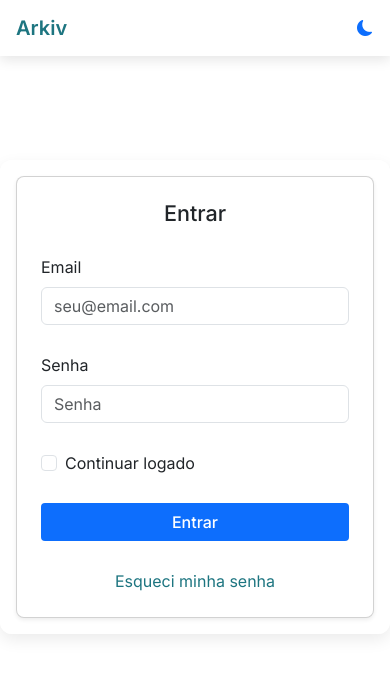
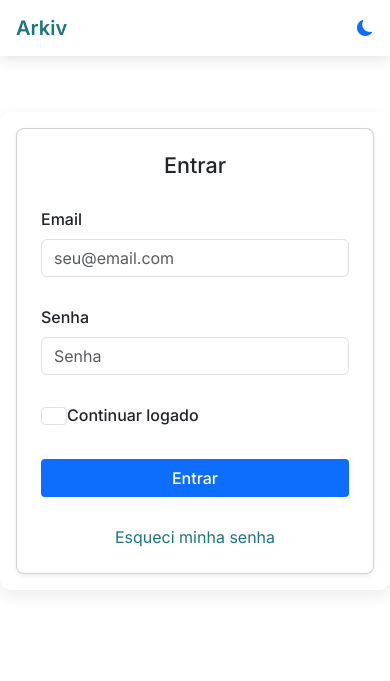
Before and after one commit to BrunoRochaBelo/arkiv, a Flask app: a page that uses arkiv_app/templates/base.html in a window 390 px wide. Shown: the top 681 px of the page. Run offline with Flask 3, Linux system fonts and the light colour scheme.

Commit message:
feat(ui): refactor layout and styles

```diff
--- /dev/null
+++ b/arkiv_app/static/css/forms.css
@@ -0,0 +1,21 @@
+/* Form refinements */
+label {
+  font-weight: 500;
+  margin-bottom: 0.25rem;
+}
+input,
+select,
+textarea {
+  width: 100%;
+  padding: 0.5rem 0.75rem;
+  border-radius: 6px;
+  border: 1px solid #ccc;
+  background-color: var(--bg-color);
+}
+input:focus,
+select:focus,
+textarea:focus {
+  outline: none;
+  border-color: var(--accent);
+  box-shadow: 0 0 0 3px rgba(40, 160, 176, 0.35);
+}
--- /dev/null
+++ b/arkiv_app/static/css/reset-overrides.css
@@ -0,0 +1,18 @@
+/* Normalize elements reset by default */
+ul {
+  list-style: disc inside;
+}
+
+h1,
+h2,
+h3,
+h4,
+h5,
+h6 {
+  margin-bottom: 1rem;
+}
+
+hr {
+  margin: 2rem 0;
+  border-color: #e5e5e5;
+}
--- a/arkiv_app/static/css/style.css
+++ b/arkiv_app/static/css/style.css
@@ -11,7 +11,10 @@
   --w-normal: 400;
   --w-medium: 500;
   --w-semibold: 600;
-  --navbar-height: 64px; /* ⇠ altura real da navbar */
+  --navbar-height: 64px; /* altura real da navbar */
+  --z-navbar: 1050;
+  --z-modal: 1060;
+  --z-tooltip: 1070;
 }
 
 [data-theme="dark"] {
@@ -32,8 +35,6 @@ body {
   color: var(--text-color);
   background: var(--bg-color);
   line-height: 1.5;
-  /* reserva espaço real p/ navbar, ajustável por var */
-  padding-top: var(--navbar-height);
 }
 
 /* ---------- Links & Botões ---------- */
@@ -147,7 +148,7 @@ button:hover,
   -webkit-backdrop-filter: blur(10px);
   max-width: 1200px;
   width: 100%;
-  margin: 1rem auto;
+  margin: calc(var(--navbar-height) + 1rem) auto 1rem;
   padding: 2rem;
   border-radius: 12px;
   box-shadow: 0 6px 16px rgba(0, 0, 0, 0.08);
@@ -306,7 +333,7 @@ ul li::before {
   }
   .floating-container {
     padding: 1rem;
-    margin: var(--navbar-height) auto 0;
+    margin: calc(var(--navbar-height) + 0.5rem) auto 0;
   }
 }
 @media (max-width: 576px) {
--- /dev/null
+++ b/arkiv_app/static/js/user-modal.js
@@ -0,0 +1,13 @@
+ document.addEventListener('DOMContentLoaded', () => {
+   const modalEl = document.getElementById('userModal');
+   if (!modalEl) return;
+   const bsModal = new bootstrap.Modal(modalEl);
+   document.querySelectorAll('[data-bs-target="#userModal"]').forEach((el) => {
+     el.addEventListener('click', (ev) => {
+       ev.preventDefault();
+       if (!modalEl.classList.contains('show')) {
+         bsModal.show();
+       }
+     });
+   });
+ });
--- a/arkiv_app/templates/base.html
+++ b/arkiv_app/templates/base.html
@@ -9,19 +9,19 @@
   <link href="https://fonts.googleapis.com/css2?family=Inter:wght@400;500;600&display=swap" rel="stylesheet">
   <link rel="stylesheet" href="https://cdn.jsdelivr.net/npm/bootstrap@5.3.2/dist/css/bootstrap.min.css">
   <link rel="stylesheet" href="{{ url_for('static', filename='css/style.css') }}">
+  <link rel="stylesheet" href="{{ url_for('static', filename='css/forms.css') }}">
+  <link rel="stylesheet" href="{{ url_for('static', filename='css/reset-overrides.css') }}">
   <link rel="stylesheet" href="https://cdn.jsdelivr.net/npm/bootstrap-icons@1.11.3/font/bootstrap-icons.min.css">
   {% block head %}{% endblock %}
 </head>
 <body>
   {% include 'components/navbar.html' %}
-  {% if not login_page %}
-  <div class="container mt-3 d-flex align-items-center" id="breadcrumb">
-    <a href="{{ request.referrer or url_for('main.index') }}" class="btn btn-link p-0 me-2" onclick="if (history.length > 1) { history.back(); return false; }"><i class="bi bi-arrow-left"></i> Voltar</a>
-    {% block breadcrumb %}{% endblock %}
-  </div>
-  {% endif %}
   <main id="content" class="py-5">
     <div class="floating-container container-fluid">
+      {% if not login_page %}
+      <a href="{{ request.referrer or url_for('main.index') }}" class="btn btn-outline-accent back-btn mb-3" onclick="if (history.length > 1) { history.back(); return false; }">Voltar</a>
+      {% block breadcrumb %}{% endblock %}
+      {% endif %}
       {% with messages = get_flashed_messages() %}
         {% if messages %}
         <ul class="flash">
@@ -37,6 +37,7 @@
   <script src="https://cdn.jsdelivr.net/npm/bootstrap@5.3.2/dist/js/bootstrap.bundle.min.js"></script>
   <script src="{{ url_for('static', filename='js/theme.js') }}"></script>
   <script src="{{ url_for('static', filename='js/main.js') }}"></script>
+  <script src="{{ url_for('static', filename='js/user-modal.js') }}"></script>
   {% block scripts %}{% endblock %}
 </body>
 </html>
--- a/arkiv_app/templates/components/navbar.html
+++ b/arkiv_app/templates/components/navbar.html
@@ -19,8 +19,8 @@
 
 <div class="modal fade user-modal" id="userModal" tabindex="-1" aria-labelledby="userModalLabel" aria-hidden="true">
   <div class="modal-dialog modal-dialog-centered">
-    <div class="modal-content rounded-md">
-      <div class="modal-body d-flex flex-column gap-3 align-items-stretch" id="userModalLabel">
+    <div class="modal-content">
+      <div class="modal-body" id="userModalLabel">
         <a href="#" class="btn btn-accent">Configurações do Perfil</a>
         <a href="{{ url_for('auth.logout') }}" class="btn btn-outline-danger btn-logout">Logout</a>
       </div>
```
Also changed, not shown: other parts of arkiv_app/static/css/style.css (+28 -2 lines).
